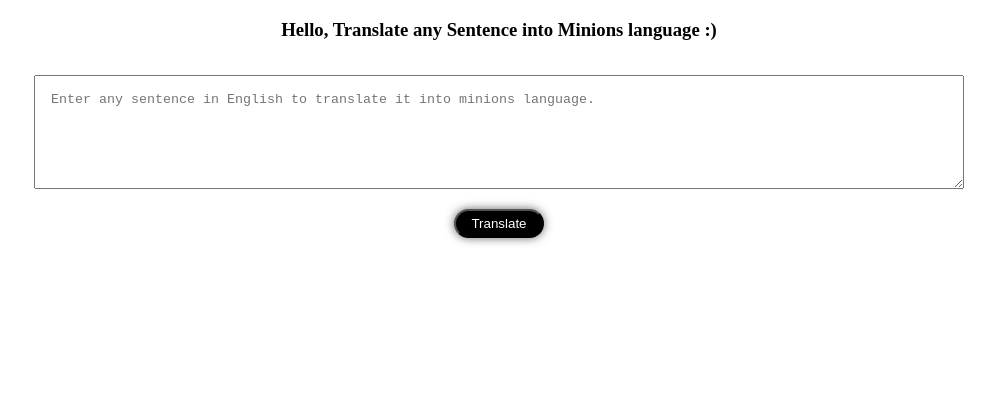
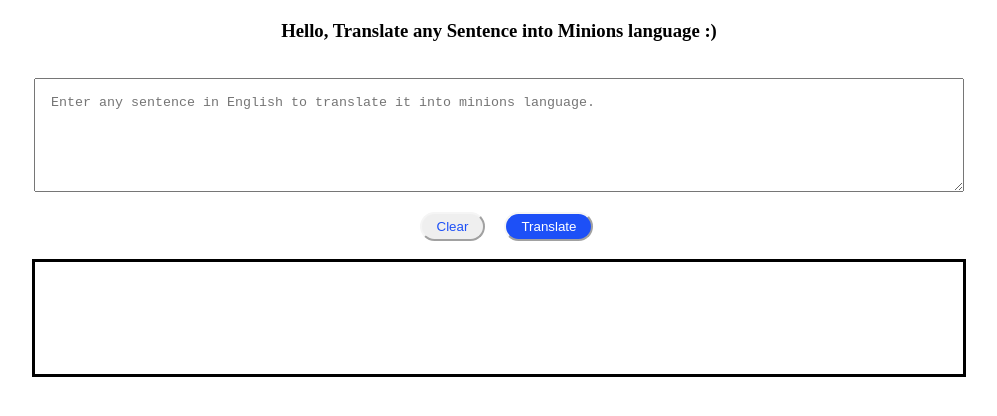
Before and after one commit to saurabhchirde/minion-translator, a plain HTML site: page index.html in a window 1280 px wide. Both pictures are taken after a click on the button "Translate". Shown: the whole page, without its empty margins (141-1138 px from the left). Drawn offline with Linux system fonts and the light colour scheme.

Commit message:
input out and button style

```diff
--- a/index.html
+++ b/index.html
@@ -15,8 +15,11 @@
         placeholder="Enter any sentence in English to translate it into minions language."
       ></textarea
       ><br />
+      <button id="btn-clear">Clear</button>
       <button id="btn-translate">Translate</button>
+      <br /><br />
     </section>
+    <div id="output"></div>
 
     <script src="script.js"></script>
   </body>
--- a/script.js
+++ b/script.js
@@ -1,3 +1,15 @@
-"use strict";
+// 'use strict';
 
 const txt = document.querySelector("#txt-input");
+const btntrans = document.querySelector("#btn-translate");
+const divOut = document.querySelector("#output");
+const btnclear = document.querySelector("#btn-clear");
+
+btntrans.addEventListener("click", function () {
+  divOut.innerText = txt.value;
+});
+
+btnclear.addEventListener("click", function () {
+  divOut.innerText = "";
+  txt.value = "";
+});
--- a/style.css
+++ b/style.css
@@ -12,14 +12,26 @@ section {
 
 #title {
   text-align: center;
+  max-width: 75%;
+  margin: 20px auto;
 }
 
 #btn-translate {
-  background-color: rgb(0, 0, 0);
+  background-color: rgb(29, 80, 247);
   padding: 5px 15px;
-  box-shadow: rgb(102, 102, 102) 0px 0px 10px;
+  /* box-shadow: rgb(102, 102, 102) 0px 0px 10px; */
   color: white;
   border-radius: 20px;
+  border-color: rgb(245, 245, 245);
+}
+
+#btn-clear {
+  padding: 5px 15px;
+  margin: 0 15px;
+  /* box-shadow: rgb(102, 102, 102) 0px 0px 10px; */
+  color: rgb(29, 80, 247);
+  border-radius: 20px;
+  border-color: rgb(245, 245, 245);
 }
 
 textarea {
@@ -29,3 +41,12 @@ textarea {
 
   height: 10vh;
 }
+
+div {
+  border: black solid;
+  margin: auto;
+  width: 70%;
+  height: 10vh;
+  padding: 1rem;
+  color: black;
+}
```
Also changed, not shown: 1 other file.
